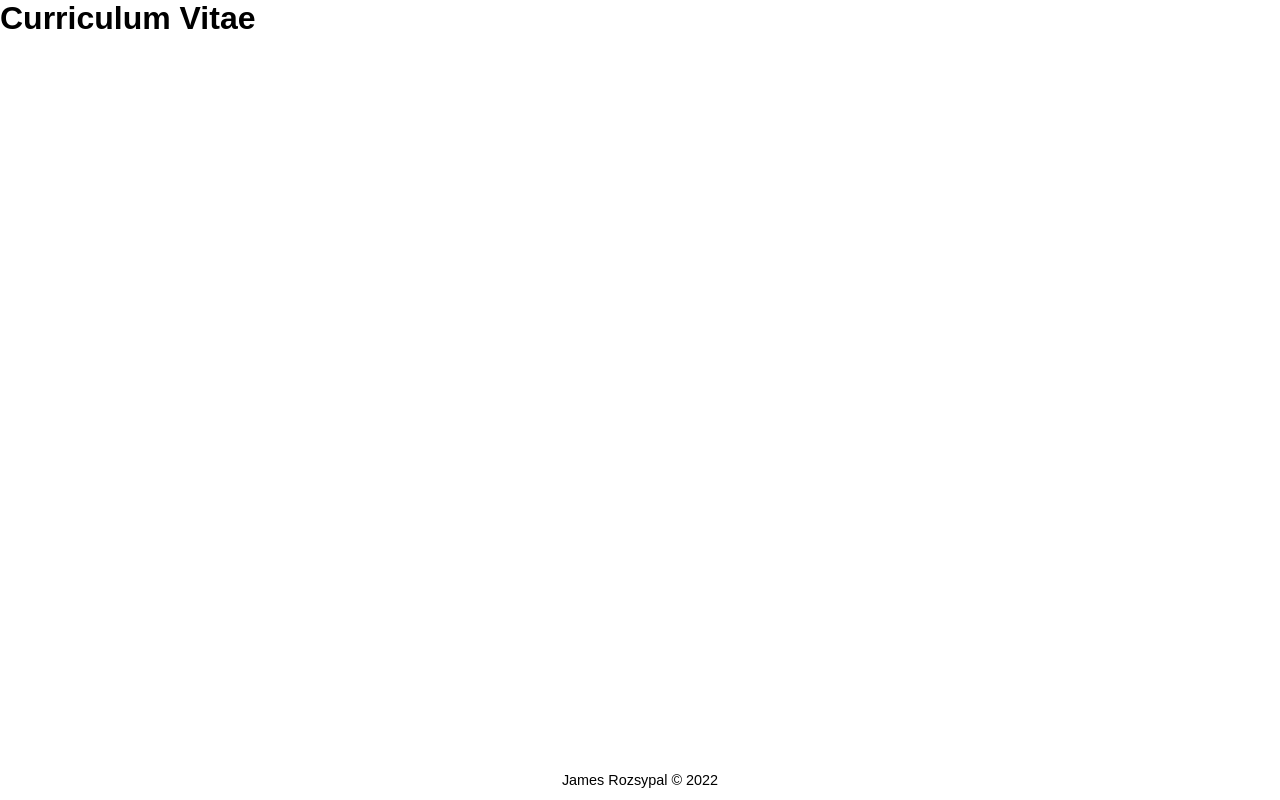
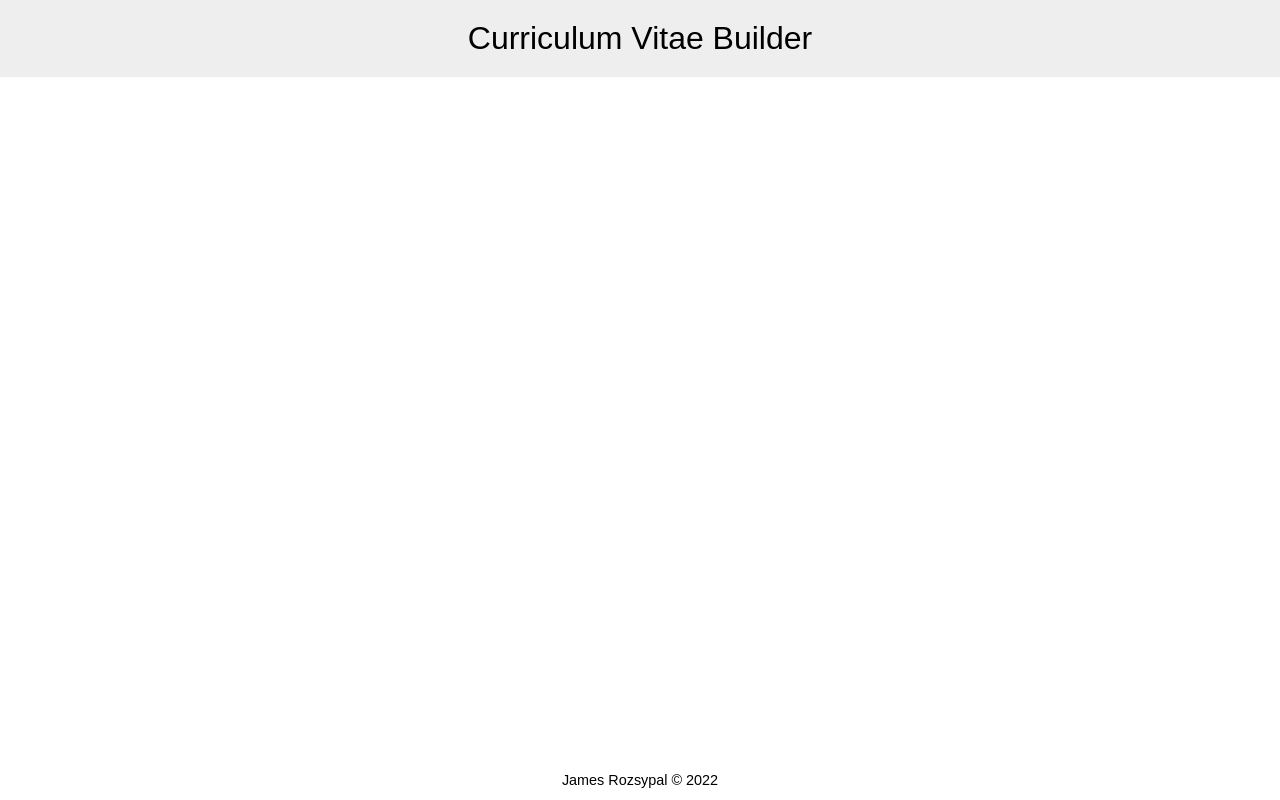
Before and after one commit to James-Rozy/cv-project, a React (Create React App) app: page / in a window 1280 px wide. Built offline with nearby package versions, Linux system fonts and the light colour scheme.

Commit message:
Add style import from Header.css

```diff
--- a/src/components/Header.js
+++ b/src/components/Header.js
@@ -1,4 +1,5 @@
 import React, { Component } from 'react';
+import '../styles/Header.css';
 
 class Header extends Component {
   constructor() {
@@ -7,8 +8,8 @@ class Header extends Component {
 
   render() {
     return (
-      <header>
-        <h1>Curriculum Vitae</h1>
+      <header className='page-header'>
+        <h1>Curriculum Vitae Builder</h1>
       </header>
     );
   }
```
